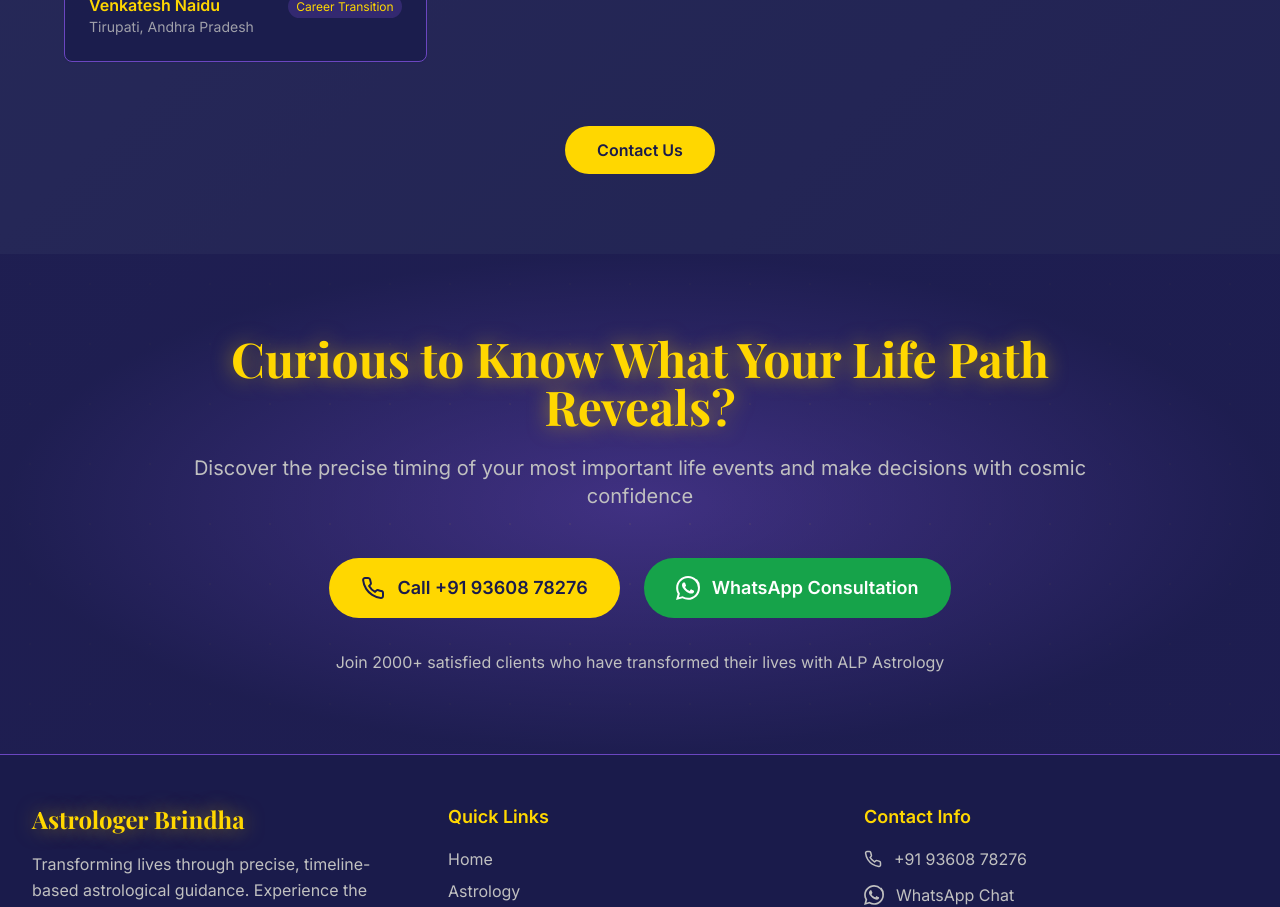
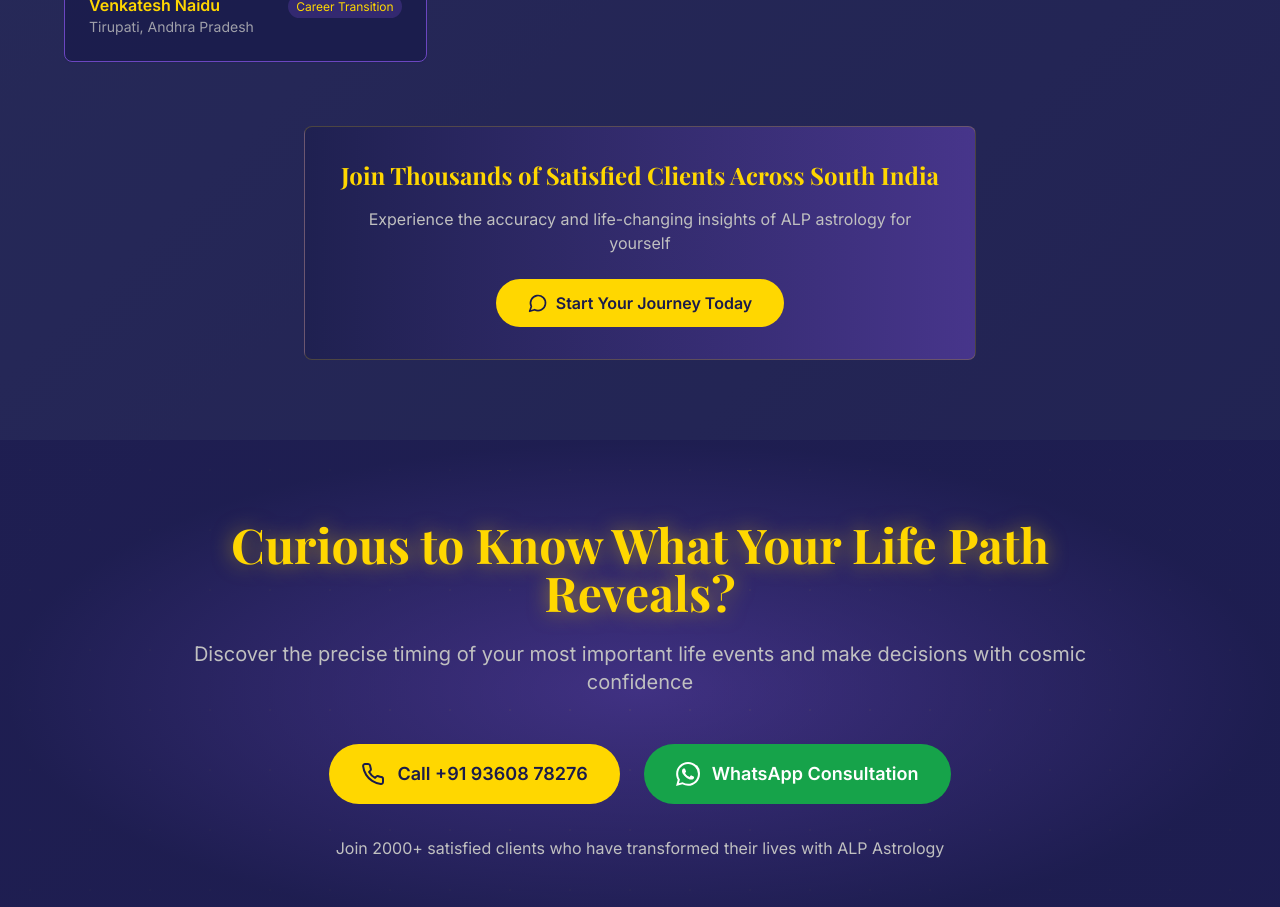
Before and after one commit to JK2705/astro-life-unveiled-web, a React (Vite) app: page / in a window 1280 px wide. Shown: the part 7300-8207 px from the top of the page. Built offline with nearby package versions, Linux system fonts and the light colour scheme.

Commit message:
Revert changes
Reverts the changes made in the previous commit.

```diff
--- a/src/components/TestimonialsSection.tsx
+++ b/src/components/TestimonialsSection.tsx
@@ -1,7 +1,6 @@
-
 import React from 'react';
 import { Card, CardContent } from './ui/card';
-import { Star } from 'lucide-react';
+import { Star, MessageCircle } from 'lucide-react';
 
 const TestimonialsSection = () => {
   const testimonials = [
@@ -136,12 +135,21 @@ const TestimonialsSection = () => {
         </div>
 
         <div className="text-center mt-16">
-          <button
-            onClick={scrollToContact}
-            className="bg-astrology-gold text-astrology-deep px-8 py-3 rounded-full font-semibold hover-glow hover:scale-105 transition-all duration-300"
-          >
-            Contact Us
-          </button>
+          <div className="bg-gradient-to-r from-astrology-deep/50 to-astrology-cosmic/50 rounded-lg p-8 max-w-2xl mx-auto border border-astrology-gold/20">
+            <h3 className="text-2xl font-serif font-bold text-astrology-gold mb-4">
+              Join Thousands of Satisfied Clients Across South India
+            </h3>
+            <p className="text-astrology-silver mb-6">
+              Experience the accuracy and life-changing insights of ALP astrology for yourself
+            </p>
+            <a
+              href="https://wa.me/919360878276"
+              className="inline-flex items-center gap-2 bg-astrology-gold text-astrology-deep px-8 py-3 rounded-full font-semibold hover-glow hover:scale-105 transition-all duration-300"
+            >
+              <MessageCircle className="w-5 h-5" />
+              Start Your Journey Today
+            </a>
+          </div>
         </div>
       </div>
     </section>
```
